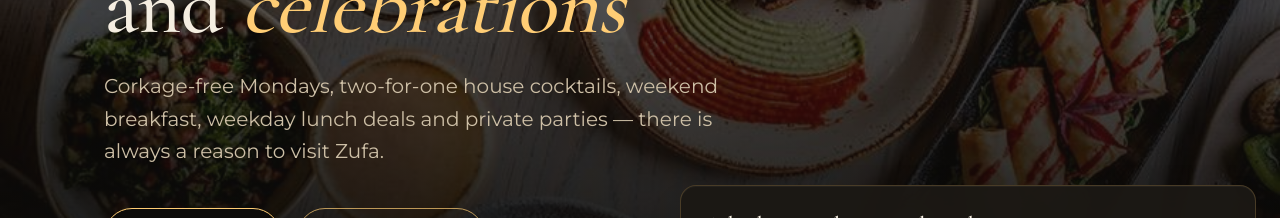
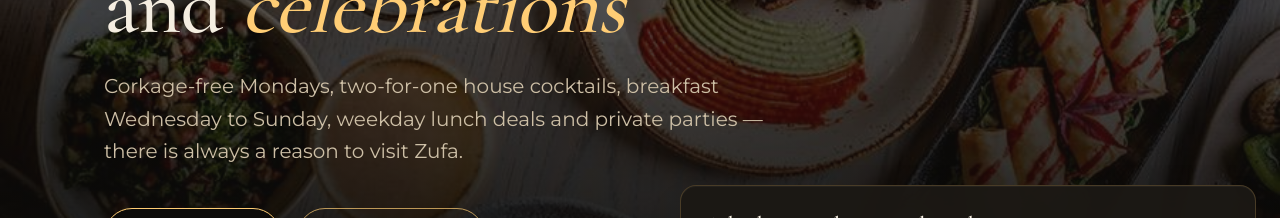
Before and after one commit to technoactive/zufa-website, a Next.js app: page /whats-on in a window 1280 px wide. Shown: the part 369-587 px from the top of the page. Built offline with nearby package versions, Linux system fonts and the light colour scheme; no server answers.

Commit message:
Fix two remaining 'weekend breakfast' mentions on What's On
Co-authored-by: Cursor <cursoragent@cursor.com>

```diff
--- a/src/app/whats-on/page.tsx
+++ b/src/app/whats-on/page.tsx
@@ -63,7 +63,7 @@ export default function WhatsOnPage() {
             Offers, nights out and <em className="italic text-gold">celebrations</em>
           </>
         }
-        description="Corkage-free Mondays, two-for-one house cocktails, weekend breakfast, weekday lunch deals and private parties — there is always a reason to visit Zufa."
+        description="Corkage-free Mondays, two-for-one house cocktails, breakfast Wednesday to Sunday, weekday lunch deals and private parties — there is always a reason to visit Zufa."
         image={{ src: "/images/feast-table.jpg", alt: "A table of Lebanese dishes at Zufa Hatch End" }}
         crumbs={[{ name: "What’s On", path: "/whats-on" }]}
       >
--- a/src/content/pages.ts
+++ b/src/content/pages.ts
@@ -78,7 +78,7 @@ export const pages: readonly PageEntry[] = [
     path: "/whats-on",
     title: "What’s On",
     description:
-      "Offers and events at Zufa: corkage-free Mondays, 2-for-1 house cocktails, weekend breakfast, weekday lunch deals and private parties.",
+      "Offers and events at Zufa: corkage-free Mondays, 2-for-1 house cocktails, breakfast Wednesday to Sunday, weekday lunch deals and private parties.",
     changeFrequency: "weekly",
     priority: 0.8,
     lastModified: CONTENT_UPDATED,
```
